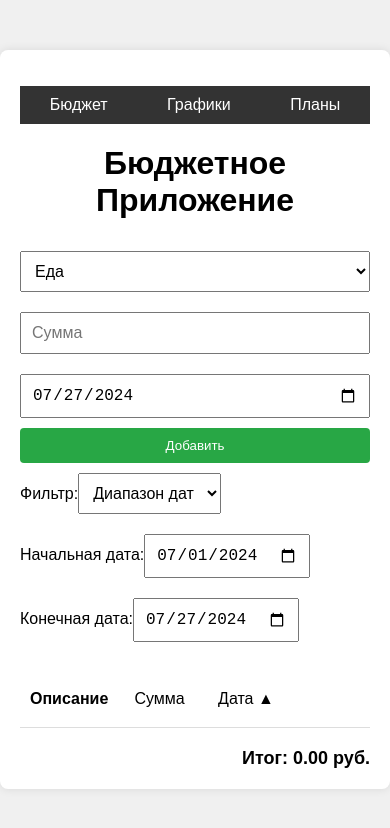
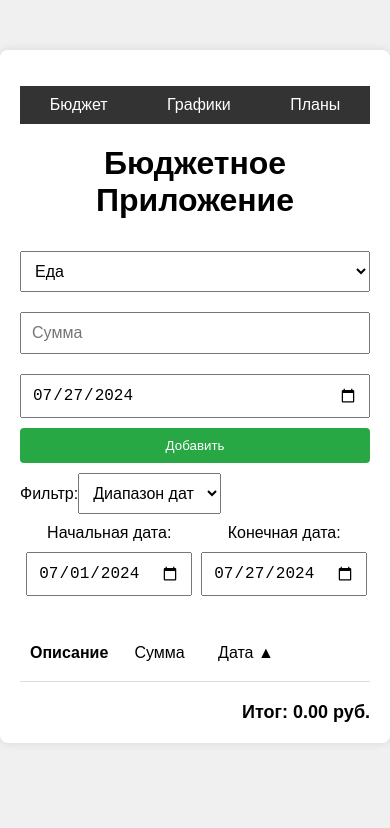
Before and after one commit to Venzelland/budget_mobile_localstorage, a React (Create React App) app: page / in a window 390 px wide. Shown: the top 828 px of the page. Built offline with nearby package versions, Linux system fonts and the light colour scheme.

Commit message:
fix styles

```diff
--- a/src/App.css
+++ b/src/App.css
@@ -159,7 +159,7 @@ button:hover {
   text-align: center; /* Выравниваем текст внутри span по центру */
   border: 1px solid #ccc; /* Добавляем границу для улучшения визуального восприятия */
   border-radius: 5px; /* Добавляем скругление углов */
-}
+  }
 
 input[type="number"] {
   margin: 10px 0; /* Добавляем отступы сверху и снизу */
@@ -170,7 +170,7 @@ input[type="number"] {
   height: 20px;
   background-color: #a5a1a1;
   border-radius: 5px;
-  margin: 10px 0;
+  margin: 10px 10px;
   position: relative;
 }
 
@@ -189,3 +189,27 @@ input[type="number"] {
 .hidden-button {
   visibility: hidden; /* Кнопка остается в макете, но не видна */
 }
+
+@media (max-width: 600px) {
+  .filter-button {
+    display: flex;
+    flex-wrap: nowrap;
+    text-align: center;
+    justify-content: flex-end;
+    align-items: flex-end;
+    flex-direction: row;
+  }
+  .plan-item {
+
+      display: flex;
+      flex-direction: column;
+      align-items: center;
+      text-align: center;
+      border: 1px solid #ccc;
+      border-radius: 5px;
+      flex-wrap: nowrap;
+      align-content: center;
+      justify-content: space-evenly;
+
+  }
+}
--- a/src/Budget.js
+++ b/src/Budget.js
@@ -174,7 +174,7 @@ function Budget() {
                 </label>
             </div>
             {filter === 'custom' && (
-                <div>
+                <div className={"filter-button"}>
                     <label>
                         Начальная дата:
                         <input
--- a/src/Charts.js
+++ b/src/Charts.js
@@ -56,7 +56,7 @@ function Charts() {
 
     return (
         <div className="charts-container">
-            <h1>Графики по видам трат</h1>
+            <h2>Графики по видам трат</h2>
 
 
 
--- a/src/Plans.js
+++ b/src/Plans.js
@@ -93,7 +93,7 @@ function Plans() {
                             </button>
                             <button
                                 onClick={() => handleDeletePlan(index)}
-                                style={{ marginLeft: '10px', backgroundColor: '#dc3545' }}
+                                style={{ backgroundColor: '#dc3545' }}
                             >
                                 Удалить
                             </button>
```
